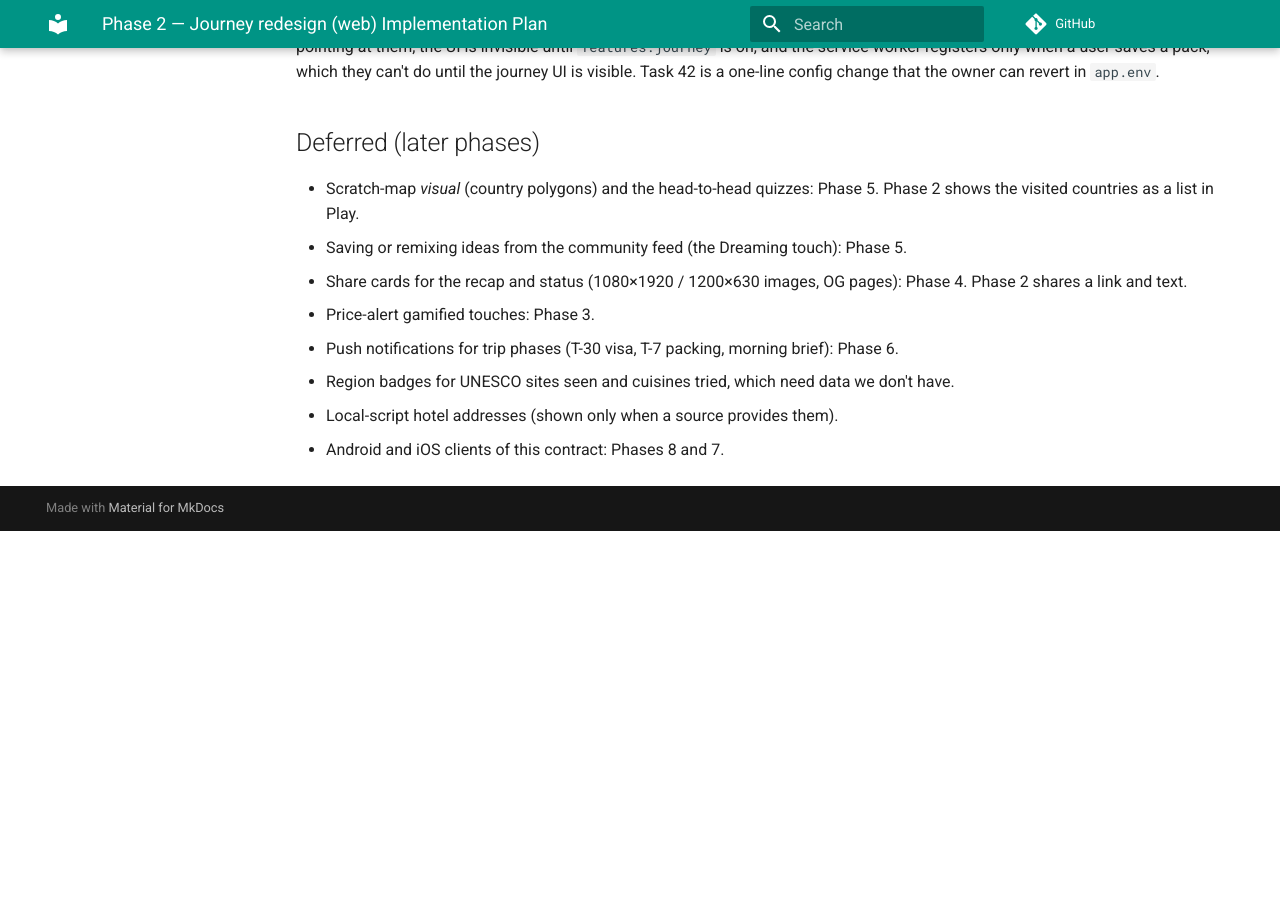
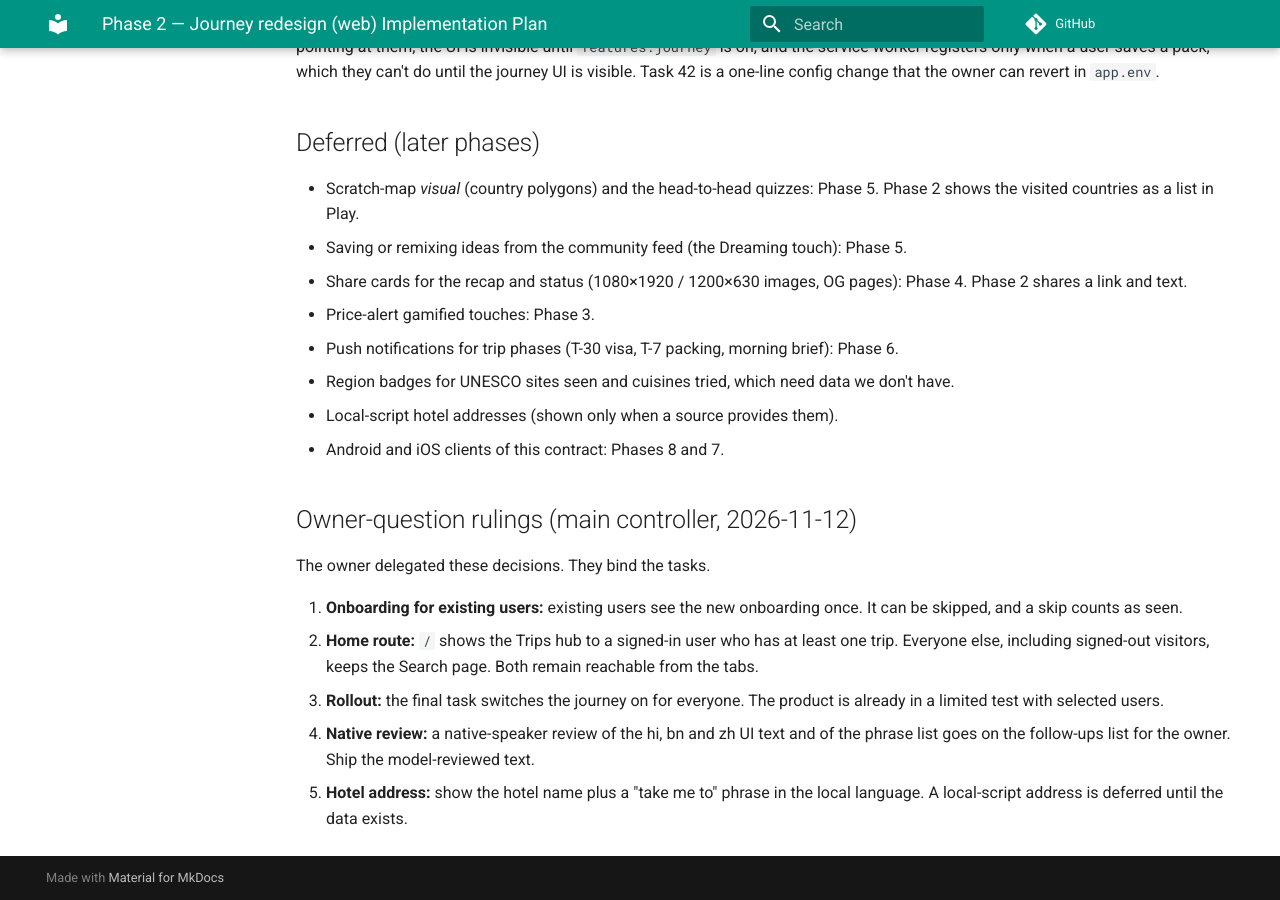
Before and after one commit to rupakc/travel-planner, an MkDocs documentation site: the page built from docs/superpowers/plans/2026-11-12-phase2-journey.md, in a window 1280 px wide and 900 px high, scrolled down 37492 px. Built offline with MkDocs 1.6.1 and Material for MkDocs 9.7.7, drawn with Linux system fonts in a browser that asks for light colours; comment, search, counter and statistics services are not loaded; before the commit the page ends 38023 px from its top, so only the background shows below that.

Commit message:
docs: Phase 2 plan owner-question rulings
Co-Authored-By: Claude Opus 5.5 <noreply@anthropic.com>

```diff
--- a/docs/superpowers/plans/2026-11-12-phase2-journey.md
+++ b/docs/superpowers/plans/2026-11-12-phase2-journey.md
@@ -1285,3 +1285,13 @@ Merge cadence: a PR per task, or one per wave. Each PR is green and deployable o
 - Region badges for UNESCO sites seen and cuisines tried, which need data we don't have.
 - Local-script hotel addresses (shown only when a source provides them).
 - Android and iOS clients of this contract: Phases 8 and 7.
+
+## Owner-question rulings (main controller, 2026-11-12)
+
+The owner delegated these decisions. They bind the tasks.
+
+1. **Onboarding for existing users:** existing users see the new onboarding once. It can be skipped, and a skip counts as seen.
+2. **Home route:** `/` shows the Trips hub to a signed-in user who has at least one trip. Everyone else, including signed-out visitors, keeps the Search page. Both remain reachable from the tabs.
+3. **Rollout:** the final task switches the journey on for everyone. The product is already in a limited test with selected users.
+4. **Native review:** a native-speaker review of the hi, bn and zh UI text and of the phrase list goes on the follow-ups list for the owner. Ship the model-reviewed text.
+5. **Hotel address:** show the hotel name plus a "take me to" phrase in the local language. A local-script address is deferred until the data exists.
```
